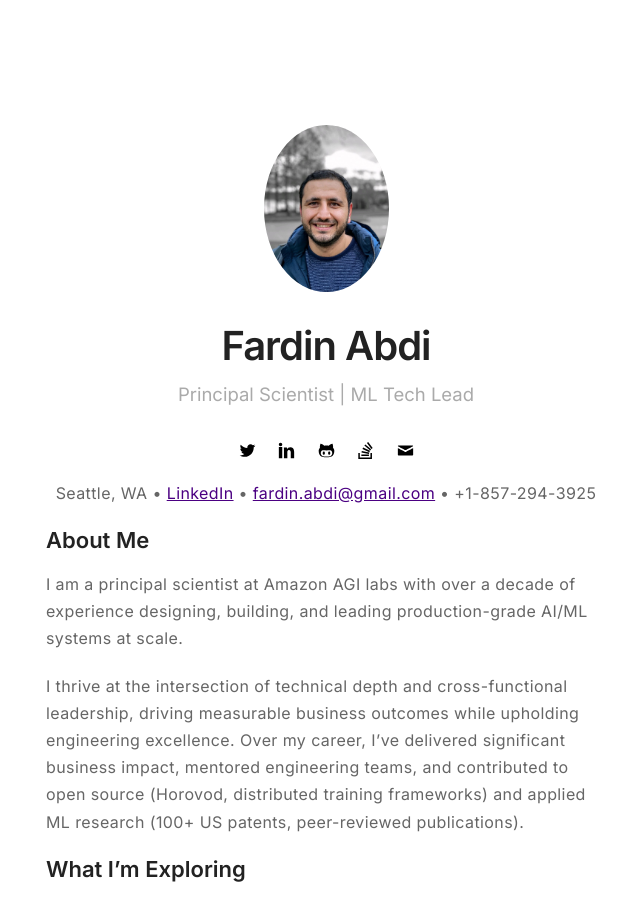
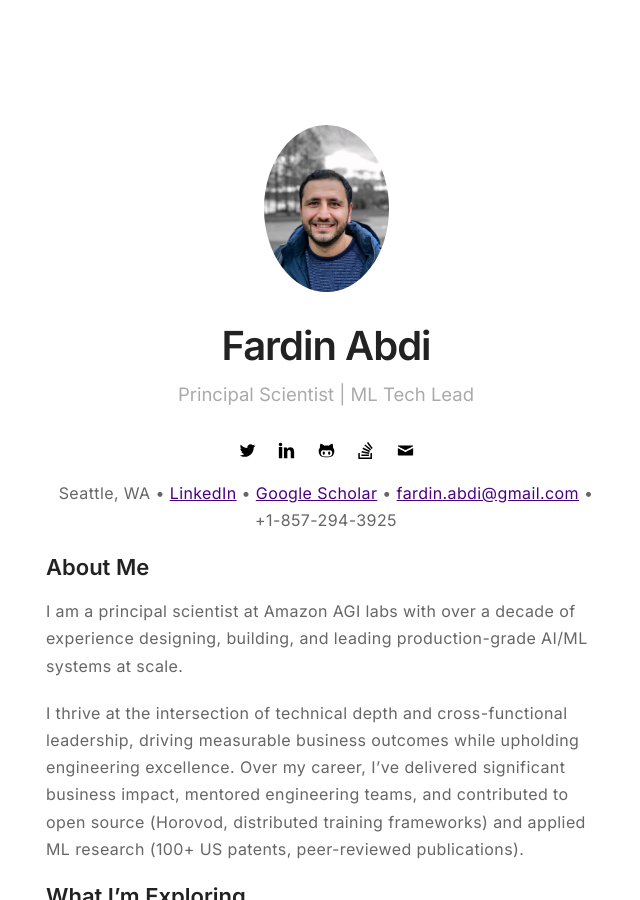
Before and after one commit to abditag2/abditag2.github.io, a Jekyll site: the page built from index.md, in a window 1280 px wide and 900 px high. Shown: the whole window, without its empty margins (314-954 px from the left). Built offline with Jekyll 4.4.1, drawn with Linux system fonts in a browser that asks for light colours.

Commit message:
Add Google Scholar link to contact line
Co-Authored-By: Claude Opus 4.8 <noreply@anthropic.com>
Claude-Session: https://claude.ai/code/session_01CfjUMbLtf65RLhgxCdGXwe

```diff
--- a/index.md
+++ b/index.md
@@ -4,7 +4,7 @@ layout: page
 ---
 
 <p class="contact-info">
-  Seattle, WA • <a href="https://www.linkedin.com/in/fardinabdi/">LinkedIn</a> • <a href="mailto:fardin.abdi@gmail.com">fardin.abdi@gmail.com</a> • +1-857-294-3925
+  Seattle, WA • <a href="https://www.linkedin.com/in/fardinabdi/">LinkedIn</a> • <a href="https://scholar.google.com/citations?user=rbakiUwAAAAJ">Google Scholar</a> • <a href="mailto:fardin.abdi@gmail.com">fardin.abdi@gmail.com</a> • +1-857-294-3925
 </p>
 
 ## About Me
```
